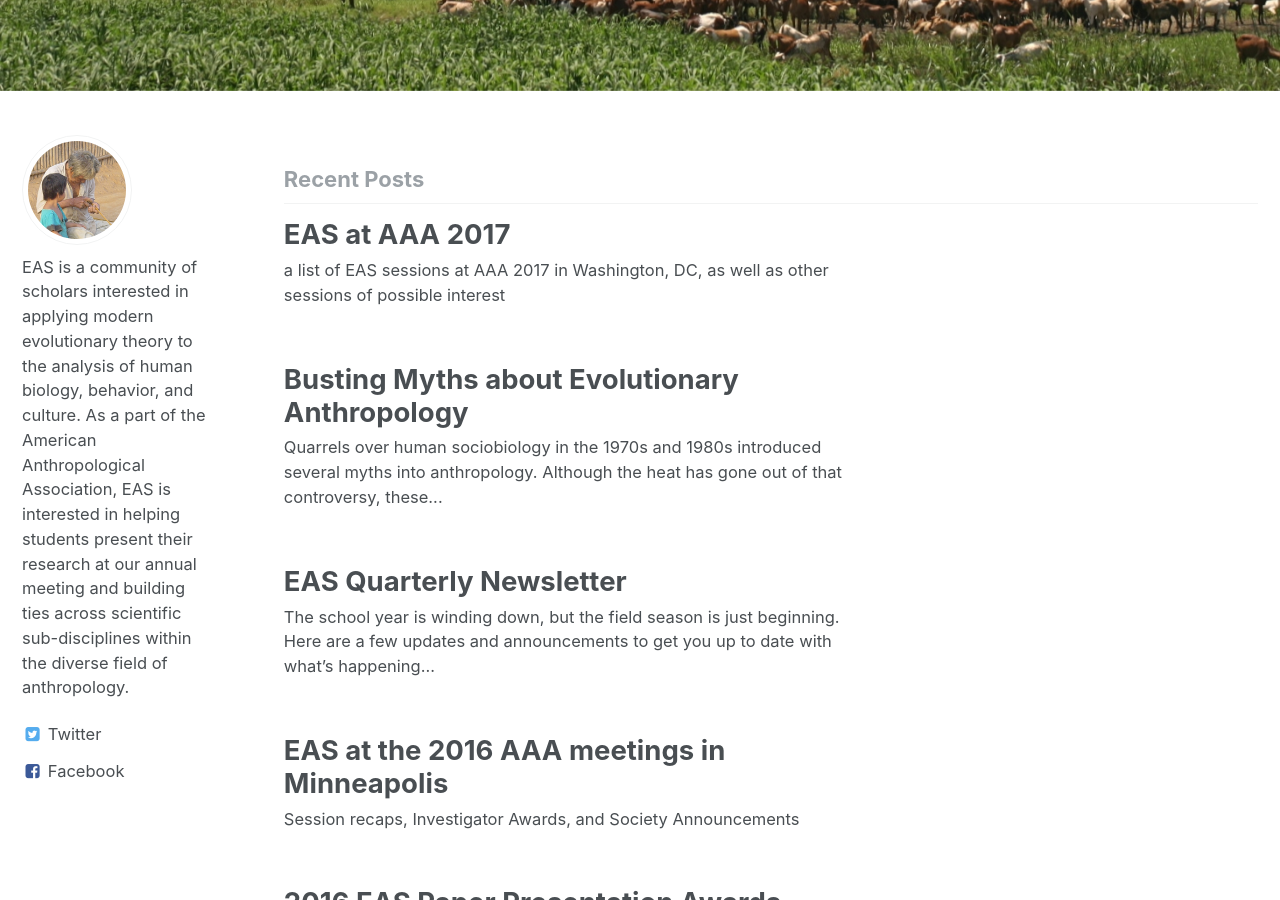
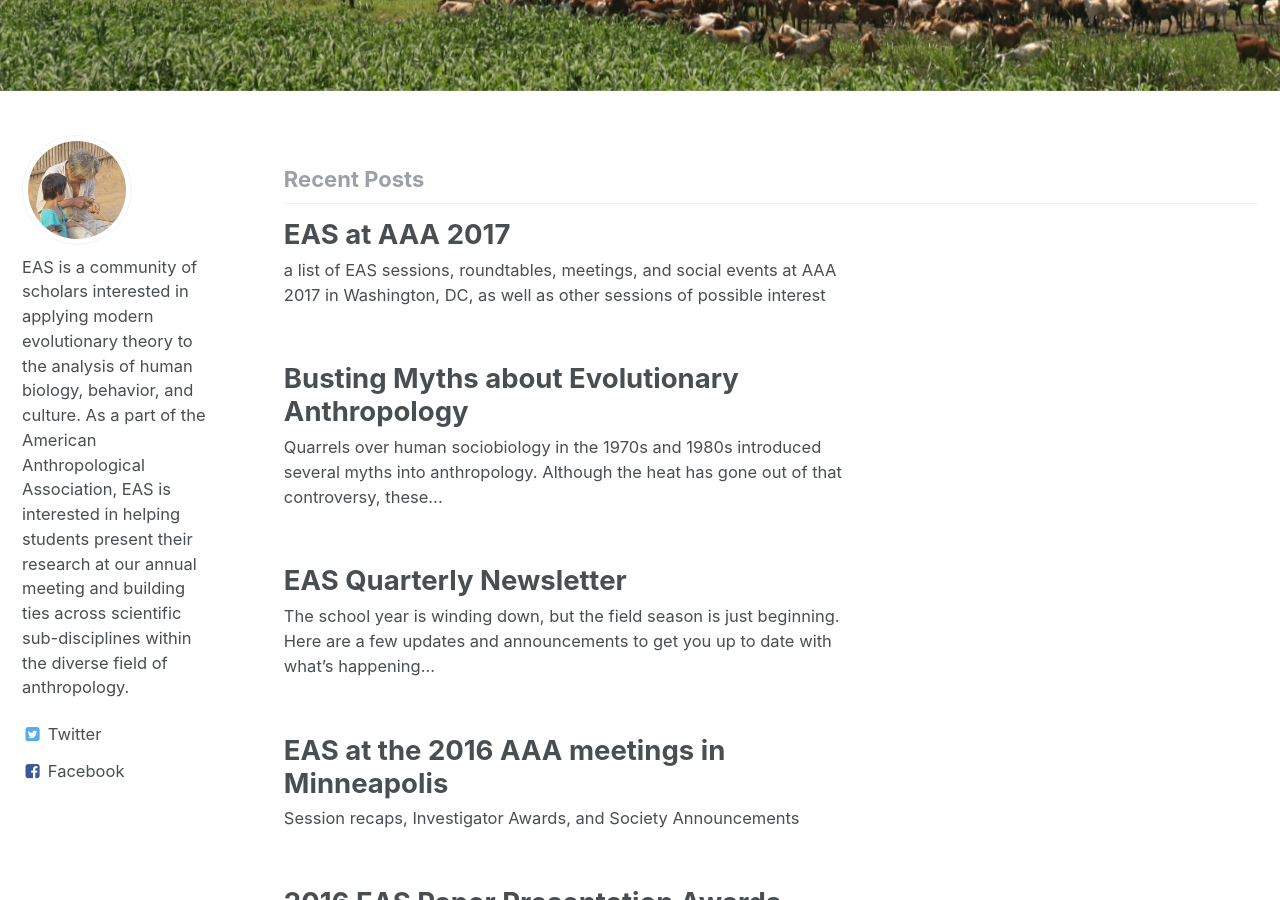
Before and after one commit to babeheim/evanthsoc-new, a Jekyll site: the page built from index.html, in a window 1280 px wide and 900 px high, scrolled down 419 px. Built offline with Jekyll 4.4.1, drawn with Linux system fonts in a browser that asks for light colours; the list of posts is cut into pages by our own code.

Commit message:
small change to blurb

```diff
--- a/_posts/2017-11-01-eas-at-aaa-2017-schedule.md
+++ b/_posts/2017-11-01-eas-at-aaa-2017-schedule.md
@@ -3,7 +3,7 @@ title: EAS at AAA 2017
 author: Anne Pisor
 author2: Mary Shenk
 date: 2017-11-01
-excerpt: "a list of EAS sessions at AAA 2017 in Washington, DC, as well as other sessions of possible interest"
+excerpt: "a list of EAS sessions, roundtables, meetings, and social events at AAA 2017 in Washington, DC, as well as other sessions of possible interest"
 layout: single
 ---
 
```
